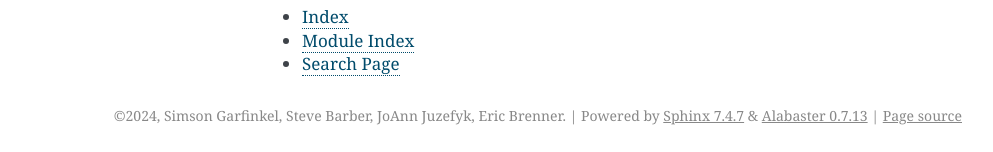
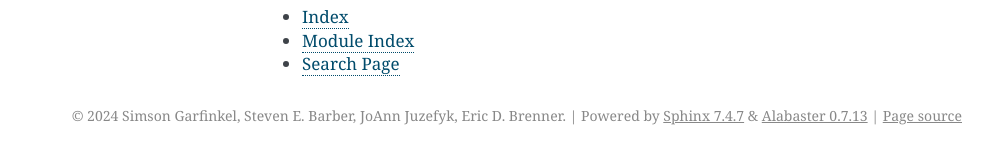
Before and after one commit to Plant-Tracer/webapp, a Sphinx documentation site: the page built from docs/index.rst, in a window 1280 px wide. Shown: the part 1240-1392 px from the top of the page, without its empty margins (148-1141 px from the left). Built offline with Sphinx 7.4.7, drawn with Linux system fonts in a browser that asks for light colours.

Commit message:
minor cleanups in docs/conf.py

```diff
--- a/docs/conf.py
+++ b/docs/conf.py
@@ -7,7 +7,6 @@
 # https://www.sphinx-doc.org/en/master/usage/configuration.html#project-information
 
 # Add project root to pythonpath
-import os
 import sys
 
 from os.path import dirname,abspath
@@ -16,8 +15,8 @@ sys.path.insert(0, dirname(dirname(abspath(__file__))))
 from constants import __version__
 
 project = 'Plant Tracer Web Application'
-copyright = '2024, Simson Garfinkel, Steve Barber, JoAnn Juzefyk, Eric Brenner'
-author = 'Simson Garfinkel, Steve Barber, JoAnn Juzefyk, Eric Brenner'
+copyright = ' 2024 Simson Garfinkel, Steven E. Barber, JoAnn Juzefyk, Eric D. Brenner'
+author = 'Simson Garfinkel, Steven E. Barber, JoAnn Juzefyk, Eric D. Brenner'
 release = '1.0'
 
 # -- General configuration ---------------------------------------------------
```
